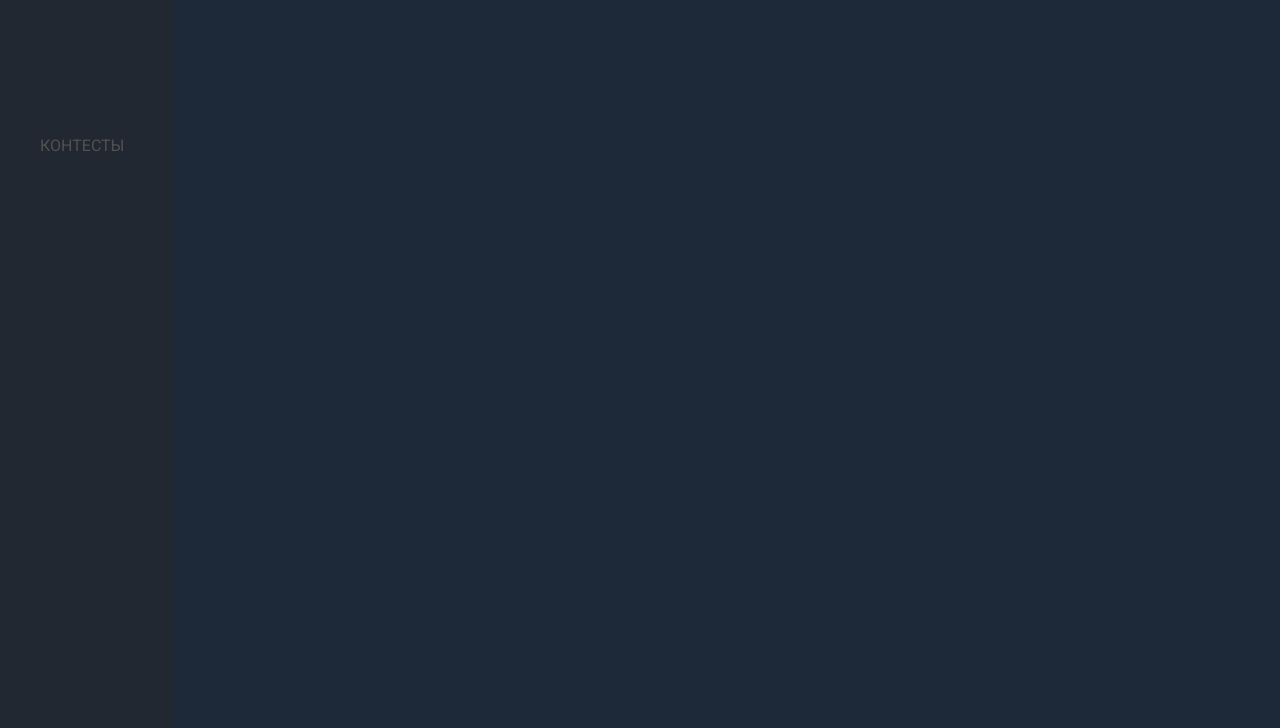
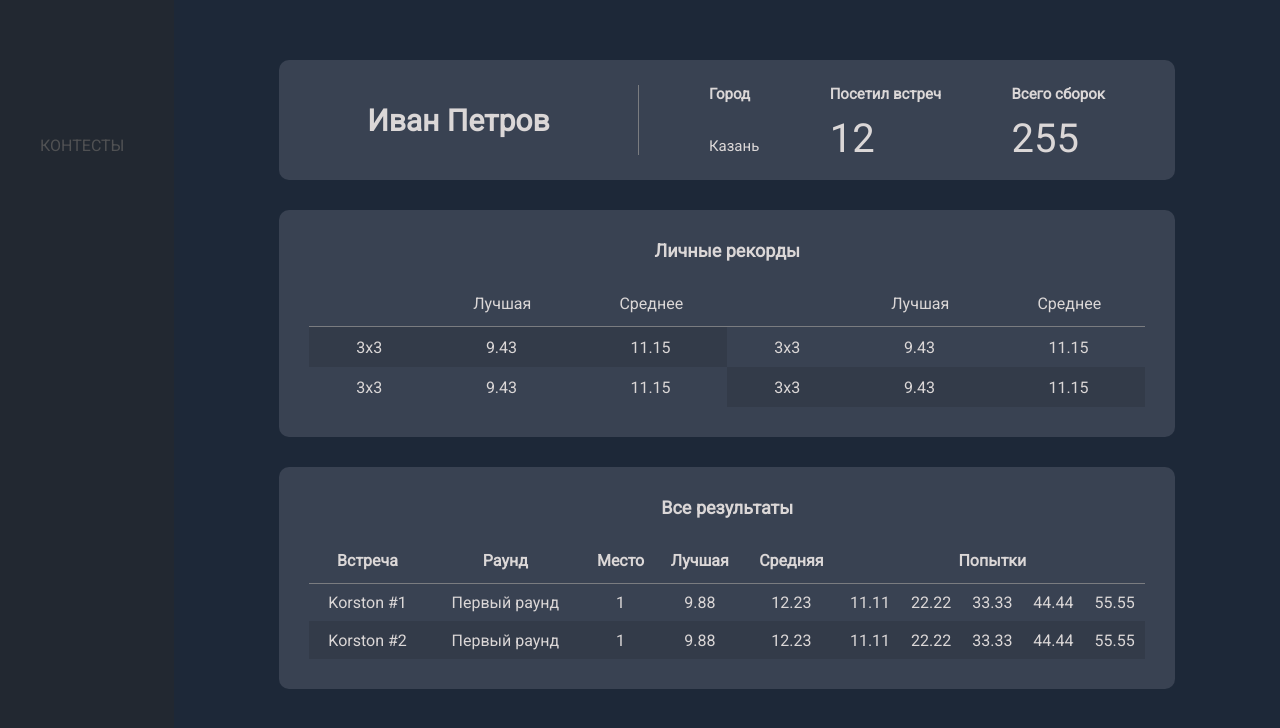
Before and after one commit to tmintas/cubicon, a React (Create React App) app in the folder client/: page /users/1 in a window 1280 px wide. Before the commit this address had no page. Shown: the top 728 px of the page. Built offline with nearby package versions, Linux system fonts and the light colour scheme; a web font is replaced by a local one.

Commit message:
Finished layout for the user profile page

```diff
--- a/client/src/App.scss
+++ b/client/src/App.scss
@@ -5,7 +5,7 @@ html, body, #root {
     margin: 0;
     height: 100%;
     font-family: 'Roboto', sans-serif;
-    color: $gray;
+    color: $light-gray;
 }
 
 #root {
@@ -14,7 +14,7 @@ html, body, #root {
 
 input {
     box-sizing: border-box;
-    color: $gray;
+    color: $light-gray;
     font-size: 15px;
     background-color: $secondary;
     border: none;
@@ -23,7 +23,7 @@ input {
     padding-left: 12px;
 
     &:hover:not(:disabled), &:focus:not(:disabled) {
-        border-bottom-color: white;
+        border-bottom-color: $light-gray;
         cursor: text;
     }
 
@@ -35,7 +35,7 @@ input {
 // date picker
 .MuiFormControl-root input {
     padding: 15px;
-    color: $gray;
+    color: $light-gray;
 }
 
 .nav-menu {
@@ -55,8 +55,8 @@ input {
         align-items: center;
 
         &.active {
-            color: white;
-            border-left: 1px solid white;
+            color: $light-gray;
+            border-left: 1px solid $light-gray;
         }
     }
 }
@@ -84,6 +84,14 @@ input {
     text-align: center;
     border-radius: 10px;
     font-size: 30px;
+}
+
+// TODO use this for all containers
+.container {
+    background-color: #394252;
+    height: auto;
+    text-align: center;
+    border-radius: 10px;
 }
 
 .notifications {
--- a/client/src/App.tsx
+++ b/client/src/App.tsx
@@ -9,6 +9,7 @@ import CancelIcon from '@mui/icons-material/Cancel';
 import { useState } from "react";
 import { Notification } from './models/state';
 import { createTheme, ThemeProvider } from "@mui/material";
+import UserProfilePage from "./components/UserProfilePage";
 
 const App = () => {
     const [notifications, setNotifications] = useState<Notification[]>([]);
@@ -50,6 +51,7 @@ const App = () => {
                                 />}
                             ></Route>
                             <Route path="/users" element={<UserList />}></Route>
+                            <Route path="/users/:id" element={<UserProfilePage />}></Route>
                             <Route path="/" element={<Navigate to="/contests" />}></Route>
                         </Routes>
                     </div>
--- a/client/src/components/ContestsList.scss
+++ b/client/src/components/ContestsList.scss
@@ -14,7 +14,7 @@ h2 {
         cursor: pointer;
 
         &.active {
-            border-bottom: 1px solid white;
+            border-bottom: 1px solid $light-gray;
         }
     }
 }
@@ -87,7 +87,7 @@ h2 {
         justify-content: space-around;
 
         .action-icon {
-            color: white;
+            color: $light-gray;
             height: 22px;
             width: 22px;
             border-radius: 8px;
--- a/client/src/components/EditContestForm.scss
+++ b/client/src/components/EditContestForm.scss
@@ -51,7 +51,7 @@
 
             .event {
                 flex-basis: 30%;
-                color: white;
+                color: $light-gray;
 
                 > * {
                     display: inline-block;
--- a/client/src/components/EditResults.scss
+++ b/client/src/components/EditResults.scss
@@ -72,6 +72,15 @@
 
             td.td-name {
                 padding-left: 10px;
+
+                p.user-name {
+                    &:hover {
+                        cursor: pointer;
+                        text-decoration: underline;
+                    }
+
+                    margin: 0;
+                }
             }
 
             &:nth-child(2n):not(.input-row) {
--- /dev/null
+++ b/client/src/components/UserProfilePage.scss
@@ -0,0 +1,127 @@
+@import '../styles//colors.scss';
+@import '../styles/mixins.scss';
+
+.user-profile-page {
+    h2 {
+        margin: 0;
+        font-size: 30px;
+    }
+
+    .main-info {
+        display: flex;
+        justify-content: space-between;
+        padding: 25px 0;
+
+        h2 {
+            border-right: .5px solid $gray;
+            flex-basis: 40%;
+
+            @include centered-content();
+        }
+
+        .info-row {
+            height: 70px;
+            flex-grow: 1;
+            display: flex;
+            justify-content: space-evenly;
+
+            .info-item {
+                display: flex;
+                flex-direction: column;
+                justify-content: space-between;
+                align-items: flex-start;
+
+                p {
+                    margin: 0;
+                    line-height: 40px;
+                }
+
+                h3, .info-text{
+                    margin: 0;
+                    font-size: 15px;
+                }
+
+                .info-number {
+                    line-height: 32px;
+                    font-size: 40px;
+                }
+            }
+        }
+    }
+
+    .records-info {
+        padding: 30px;
+        margin-top: 30px;
+
+        h3 {
+            font-size: 18px;
+            width: 100%;
+            margin: 0 auto 20px;
+        }
+
+        .records {
+            display: flex;
+            flex-wrap: wrap;
+
+            .header {
+                height: 45px;
+                border-bottom: 1px solid $gray;
+            }
+
+            > * {
+                flex-basis: 50%;
+                display: flex;
+                flex-wrap: nowrap;
+                align-items: center;
+
+                &.records-row {
+                    height: 40px;
+
+                    // 1, 4, 5, 7, 8, ...
+                    &:nth-child(4n+3), &:nth-child(4n+6) {
+                        background-color: darken($secondary, 3);
+                    }
+                }
+
+                > * {
+                    &.event {
+                        flex: 0 1 120px;
+                    }
+
+                    flex-grow: 1;
+                    flex-shrink: 1;
+                }
+            }
+        }
+    }
+
+    .results-info {
+        padding: 30px;
+        margin-top: 30px;
+
+        h3 {
+            font-size: 18px;
+            width: 100%;
+            margin: 0 auto 20px;
+        }
+
+        table.results-table {
+            width: 100%;
+            overflow-x: auto;
+            border-collapse: collapse;
+
+            thead tr {
+                height: 45px;
+                border-bottom: .5px solid #7a7c80;
+            }
+
+            tr {
+                height: 38px;
+
+                &:nth-child(2n) {
+                    background-color: darken($secondary, 3);
+                }
+            }
+        }
+    }
+}
--- /dev/null
+++ b/client/src/components/UserProfilePage.tsx
@@ -0,0 +1,122 @@
+import { useParams } from "react-router-dom";
+import './UserProfilePage.scss';
+
+const UserProfilePage = () => {
+    const { id: userId } = useParams();
+
+    return (
+        <div className="user-profile-page">
+            <div className="container main-info">
+                <h2>
+                    Иван Петров
+                </h2>
+
+                <div className="info-row">
+                    <div className="info-item">
+                        <h3>
+                            Город
+                        </h3>
+                        <div className="info-text">Казань</div>
+                    </div>
+
+                    <div className="info-item">
+                        <h3>
+                            Посетил встреч
+                        </h3>
+                        <div className="info-number">12</div>
+                    </div>
+
+                    <div className="info-item">
+                        <h3>
+                            Всего сборок
+                        </h3>
+                        <div className="info-number">255</div>
+                    </div>
+                </div>
+            </div>
+
+            <div className="container records-info">
+                <h3>Личные рекорды</h3>
+
+                <div className="records">
+                    <div className="header">
+                        <p className="event"></p>
+                        <p>Лучшая</p>
+                        <p>Среднее</p>
+                    </div>
+                    <div className="header">
+                        <p className="event"></p>
+                        <p>Лучшая</p>
+                        <p>Среднее</p>
+                    </div>
+                    <div className="records-row">
+                        <p className="event">3x3</p>
+                        <p>9.43</p>
+                        <p>11.15</p>
+                    </div>
+                    <div className="records-row">
+                        <p className="event">3x3</p>
+                        <p>9.43</p>
+                        <p>11.15</p>
+                    </div>
+                    <div className="records-row">
+                        <p className="event">3x3</p>
+                        <p>9.43</p>
+                        <p>11.15</p>
+                    </div>
+                    <div className="records-row">
+                        <p className="event">3x3</p>
+                        <p>9.43</p>
+                        <p>11.15</p>
+                    </div>
+                </div>
+            </div>
+
+            <div className="container results-info">
+                <h3>Все результаты</h3>
+
+                <table className="results-table">
+                    <thead>
+                        <tr>
+                            <th>Встреча</th>
+                            <th>Раунд</th>
+                            <th>Место</th>
+                            <th>Лучшая</th>
+                            <th>Средняя</th>
+                            <th colSpan={5}>Попытки</th>
+                        </tr>
+                    </thead>
+
+                    <tbody>
+                        <tr>
+                            <td>Korston #1</td>
+                            <td>Первый раунд</td>
+                            <td>1</td>
+                            <td>9.88</td>
+                            <td>12.23</td>
+                            <td>11.11</td>
+                            <td>22.22</td>
+                            <td>33.33</td>
+                            <td>44.44</td>
+                            <td>55.55</td>
+                        </tr>
+                        <tr>
+                            <td>Korston #2</td>
+                            <td>Первый раунд</td>
+                            <td>1</td>
+                            <td>9.88</td>
+                            <td>12.23</td>
+                            <td>11.11</td>
+                            <td>22.22</td>
+                            <td>33.33</td>
+                            <td>44.44</td>
+                            <td>55.55</td>
+                        </tr>
+                    </tbody>
+                </table>
+            </div>
+        </div>
+    )
+};
+
+export default UserProfilePage;
--- a/client/src/styles/colors.scss
+++ b/client/src/styles/colors.scss
@@ -2,7 +2,7 @@ $primary: #1D2838;
 $secondary: #394252;
 $dark-blue: #222831;
 $dark-gray: #5f5f5f;
-$gray: #bcb7b7;
-$light-gray: #eeeeee;
+$gray: #7a7c80;
+$light-gray: #dbd7d7;
 $dark-red: #A94F29;
 $yellow: #a99c29;
```
Also changed, not shown: client/src/components/EditResults.tsx (+12 -2 lines).
